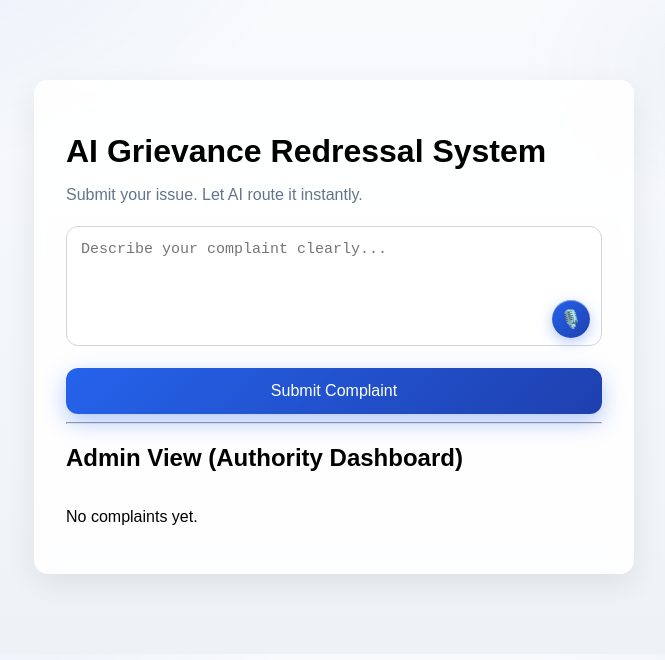
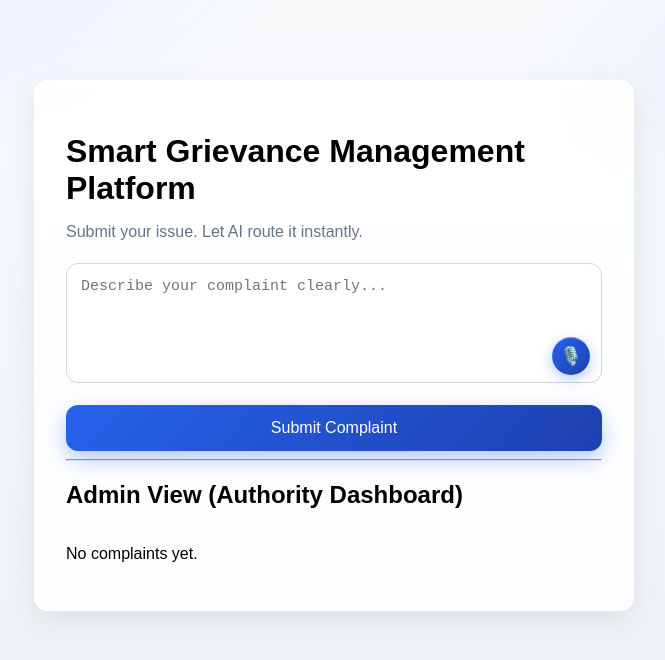
Before and after one commit to SoumyaGhosh2006/Smart_Grievance_Management_Platform, a plain HTML site: page frontend/index.html in a window 1280 px wide. Shown: the whole page, without its empty margins (306-971 px from the left). Drawn offline with Linux system fonts and the light colour scheme.

Commit message:
final push for now

```diff
--- a/frontend/index.html
+++ b/frontend/index.html
@@ -9,7 +9,7 @@
 <body>
 
 <div class="container">
-  <h1>AI Grievance Redressal System</h1>
+  <h1>Smart Grievance Management Platform</h1>
   <p class="subtitle">Submit your issue. Let AI route it instantly.</p>
 
   <!-- Textarea + Mic Button Wrapper -->
```
Also changed, not shown: backend/README.md (added).
